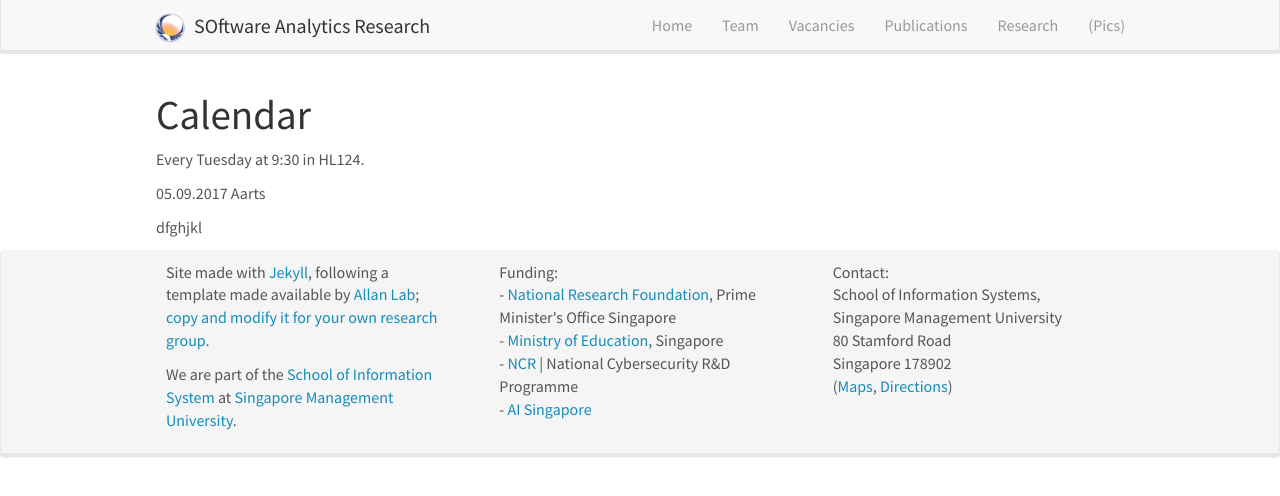
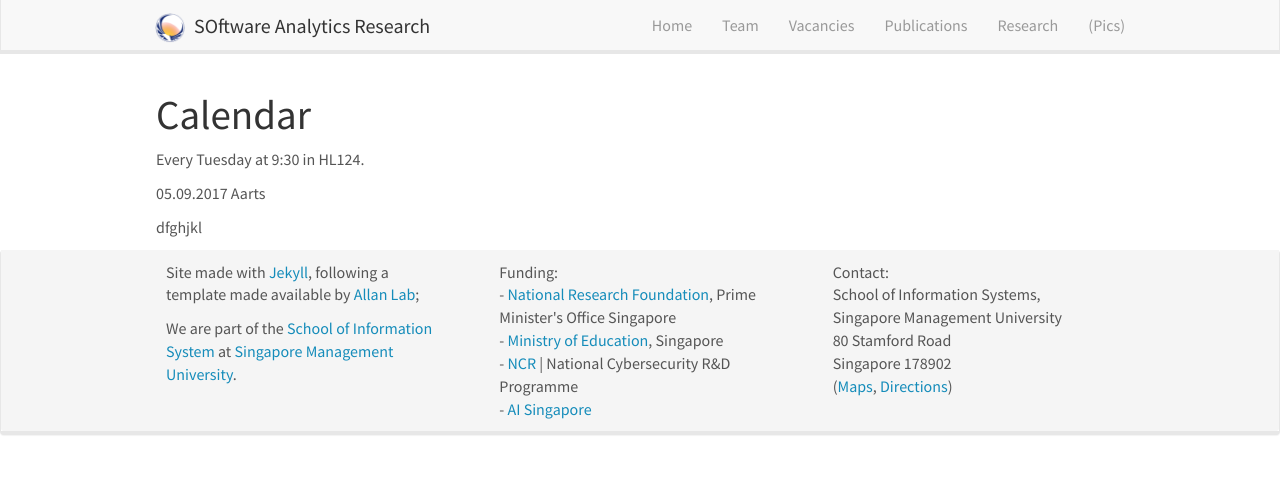
Before and after one commit to soarsmu/soarsmu.github.io, a Jekyll site: the page built from _pages/mini_lecture_series.md, in a window 1280 px wide. Shown: the top 496 px of the page. Built offline with Jekyll 4.4.1, drawn with Linux system fonts in a browser that asks for light colours; nearby versions of some CDN libraries.

Commit message:
docs(footer): remove some desc

```diff
--- a/_includes/footer.html
+++ b/_includes/footer.html
@@ -4,7 +4,7 @@
 	  <div class="row">
 		<div class="col-sm-4">
 
-		  <p>Site made with <a href="https://jekyllrb.com">Jekyll</a>, following a template made available by  <a href="https://www.allanlab.org/">Allan Lab</a>;  <a href="{{ site.url }}{{ site.baseurl }}/aboutwebsite.html">copy and  modify it for your own research group.</a></p>
+		  <p>Site made with <a href="https://jekyllrb.com">Jekyll</a>, following a template made available by  <a href="https://www.allanlab.org/">Allan Lab</a>;</p>
               <p>We are part of the <a href="https://sis.smu.edu.sg/">School of Information System</a> at <a href="https://www.smu.edu.sg/">Singapore Management University</a>.</p>
 
 
```
Also changed, not shown: 10 other files.
